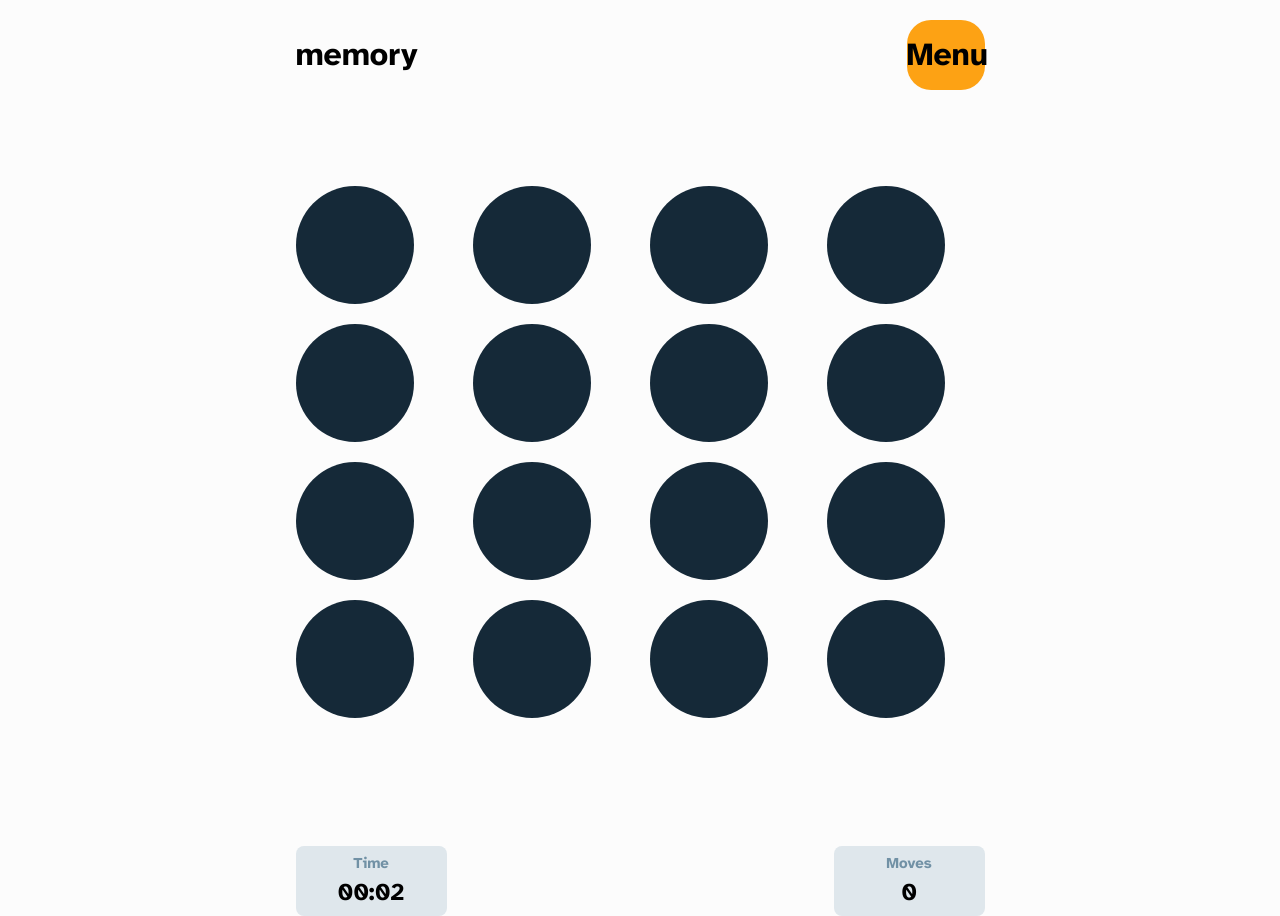
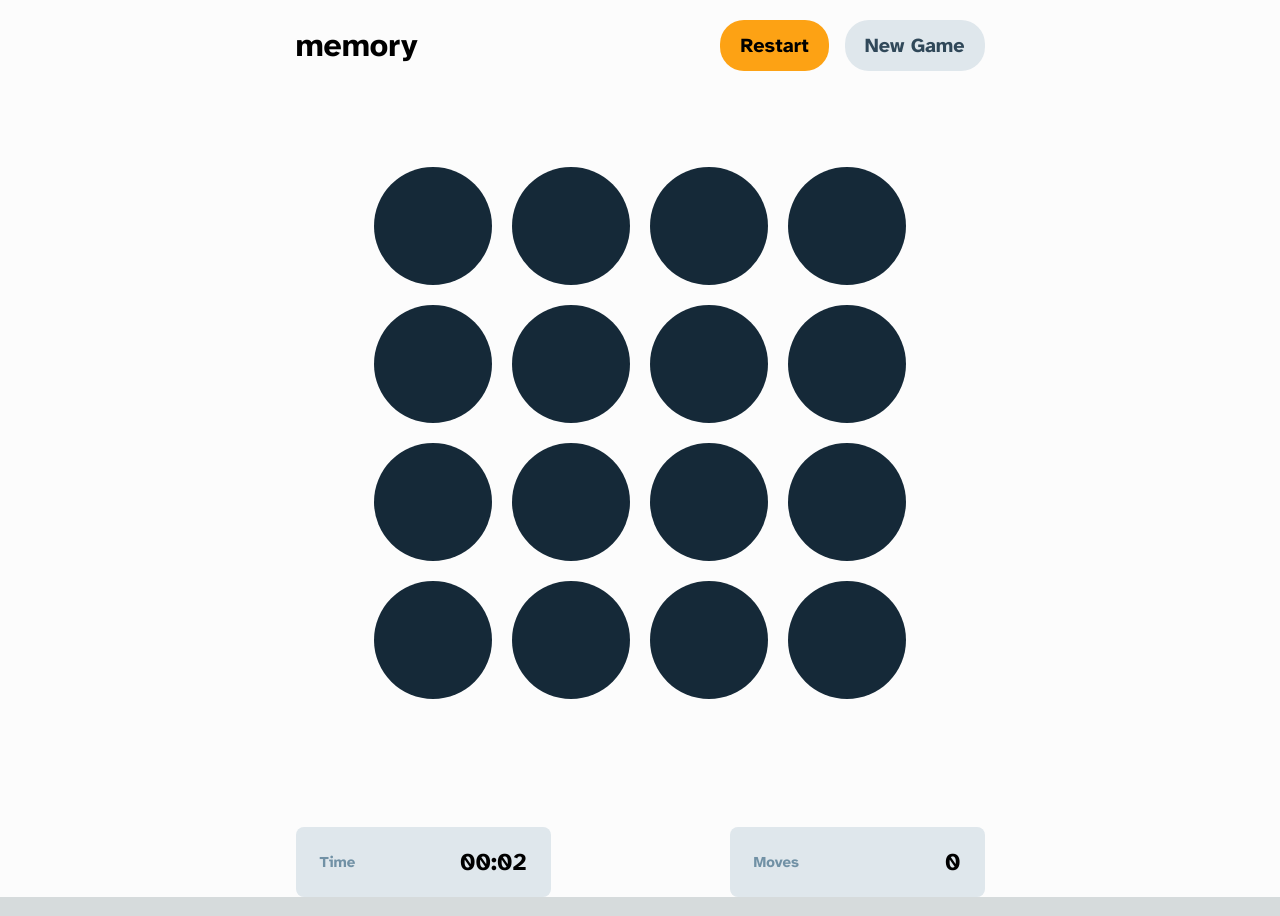
Before and after one commit to Fables7/memory-game, a Next.js app: page / in a window 1280 px wide. Both pictures are taken after a click on the button "Start Game". Built offline with nearby package versions, Linux system fonts and the light colour scheme.

Commit message:
Fixed stylings on Custom button and also moved buttons out of menu modal for ipad view

```diff
--- a/src/components/customButton/CustomButton.tsx
+++ b/src/components/customButton/CustomButton.tsx
@@ -11,12 +11,15 @@ interface CustomButtonProps {
   primary?: boolean;
   secondary?: boolean;
   option?: boolean;
+  menu?: boolean;
 }
 
 const CustomButton = (props: CustomButtonProps) => {
   const rootClassName = clsx(
-    "h-[48px] md:h-[70px] md:text-[2rem]  bg-[var(--idle)] rounded-3xl w-full hover:bg-[var(--hover)]",
+    "bg-[var(--idle)] rounded-3xl w-full hover:bg-[var(--hover)] px-5 box-sizing:border-boxs whitespace-nowrap",
+    props.menu && " h-[40px] md:h-[51px] md:text-[1.24rem] ",
     props.option && "h-[40px] md:h-[51px] md:text-[1.625rem]  ",
+    !props.menu && !props.option && "h-[48px] md:h-[70px] md:text-[2rem]",
     props.active && "bg-[var(--menu-active)]",
     props.primary && "bg-[var(--orange-accent)] hover:bg-[var(--orange-hover)]",
     props.secondary &&
--- a/src/components/gameDetails/GameDetails.tsx
+++ b/src/components/gameDetails/GameDetails.tsx
@@ -29,7 +29,7 @@ interface PlayerDetailsContainerProps {
 
 const DetailsContainer = ({ label, children }: DetailsContainerProps) => {
   return (
-    <div className="h-[70px] w-[151px] bg-[var(--light-gray)] flex flex-col items-center justify-center rounded-lg text-[1.5rem]">
+    <div className="h-[70px] w-[151px] md:w-[255px] bg-[var(--light-gray)] flex flex-col md:flex-row items-center justify-center md:justify-between px-6 box-border rounded-lg text-[1.5rem]">
       <label className="text-[0.938rem]">{label}</label>
       {children}
     </div>
@@ -37,7 +37,6 @@ const DetailsContainer = ({ label, children }: DetailsContainerProps) => {
 };
 
 const PlayerDetailsContainer = ({
-  numPlayers,
   players,
   currentPlayer,
 }: PlayerDetailsContainerProps) => {
--- a/src/components/memoryGame/MemoryGame.tsx
+++ b/src/components/memoryGame/MemoryGame.tsx
@@ -54,6 +54,9 @@ const iconArrays = [
   faAndroid,
 ];
 
+import { newGame } from "../../../store/memoryGame";
+import { useDispatch } from "react-redux";
+
 const MemoryGame = () => {
   const { theme, numPlayers, gridSize } = useSelector(
     (state: any) => state.memoryGame
@@ -66,6 +69,8 @@ const MemoryGame = () => {
   const [seconds, setSeconds] = useState(0);
   const [gameFinished, setGameFinished] = useState(false);
   const [currentPlayer, setCurrentPlayer] = useState(0);
+
+  const dispatch = useDispatch();
 
   // shuffle cards
   const shuffleCards = () => {
@@ -196,10 +201,23 @@ const MemoryGame = () => {
   };
 
   return (
-    <div className="min-h-screen md:w-[689px]">
-      <div className="flex justify-between items-center mt-5 mb-24">
+    <div className="min-h-screen md:w-[689px] items-center flex-col flex">
+      <div className="flex justify-between items-center mt-5 mb-24 w-full">
         <h2 className="text-black">memory</h2>
-        <CustomButton primary className=" max-w-[78px] " onClick={openMenu}>
+        <div className="hidden md:flex ">
+          <CustomButton onClick={restartGame} menu className="mr-4" primary>
+            Restart
+          </CustomButton>
+          <CustomButton onClick={() => dispatch(newGame())} menu secondary>
+            New Game
+          </CustomButton>
+        </div>
+        <CustomButton
+          primary
+          option
+          className=" max-w-[78px] md:hidden sm:inline "
+          onClick={openMenu}
+        >
           Menu
         </CustomButton>
       </div>
@@ -214,7 +232,7 @@ const MemoryGame = () => {
         />
       )}
       <div
-        className="grid grid-cols-4 gap-5"
+        className="grid grid-cols-4 gap-5 md:w-[532px] justify-items-center "
         style={{
           gridTemplateColumns: `repeat(${
             gridSize === "4x4" ? 4 : 6
```
